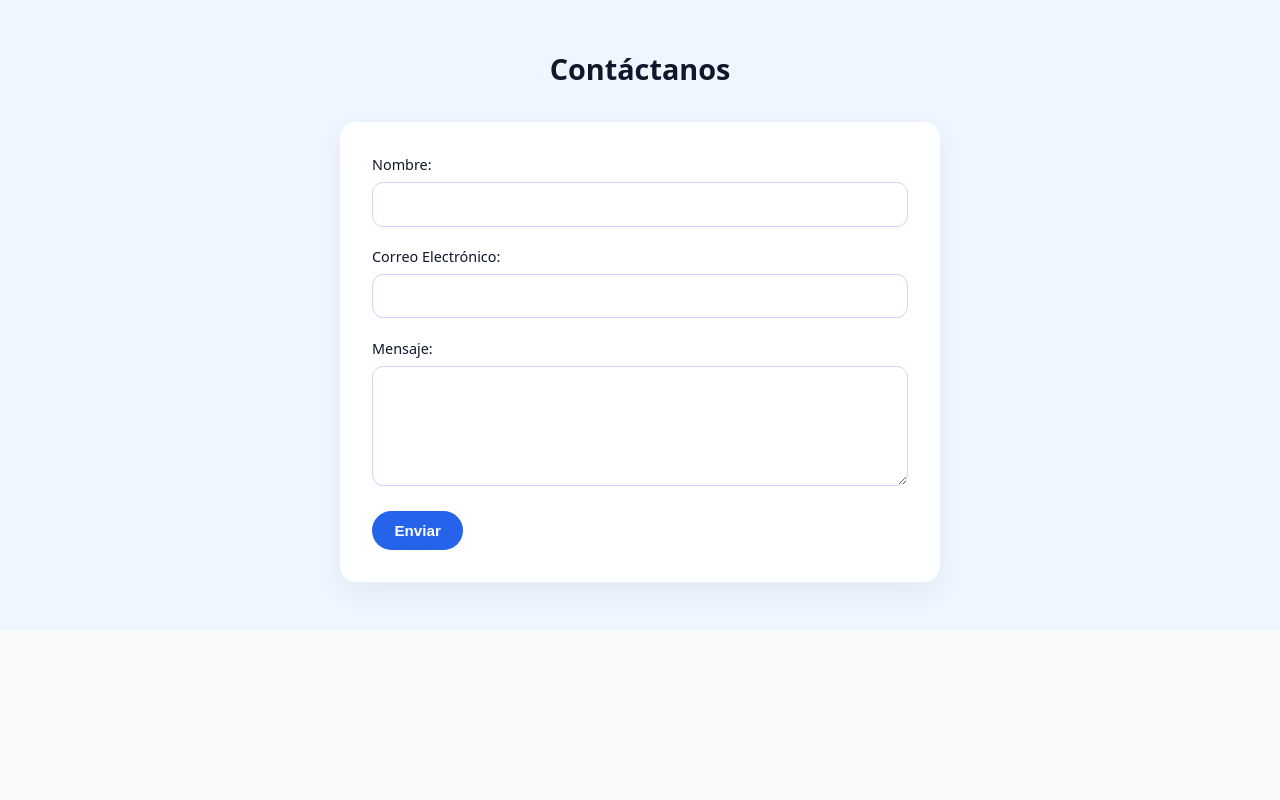
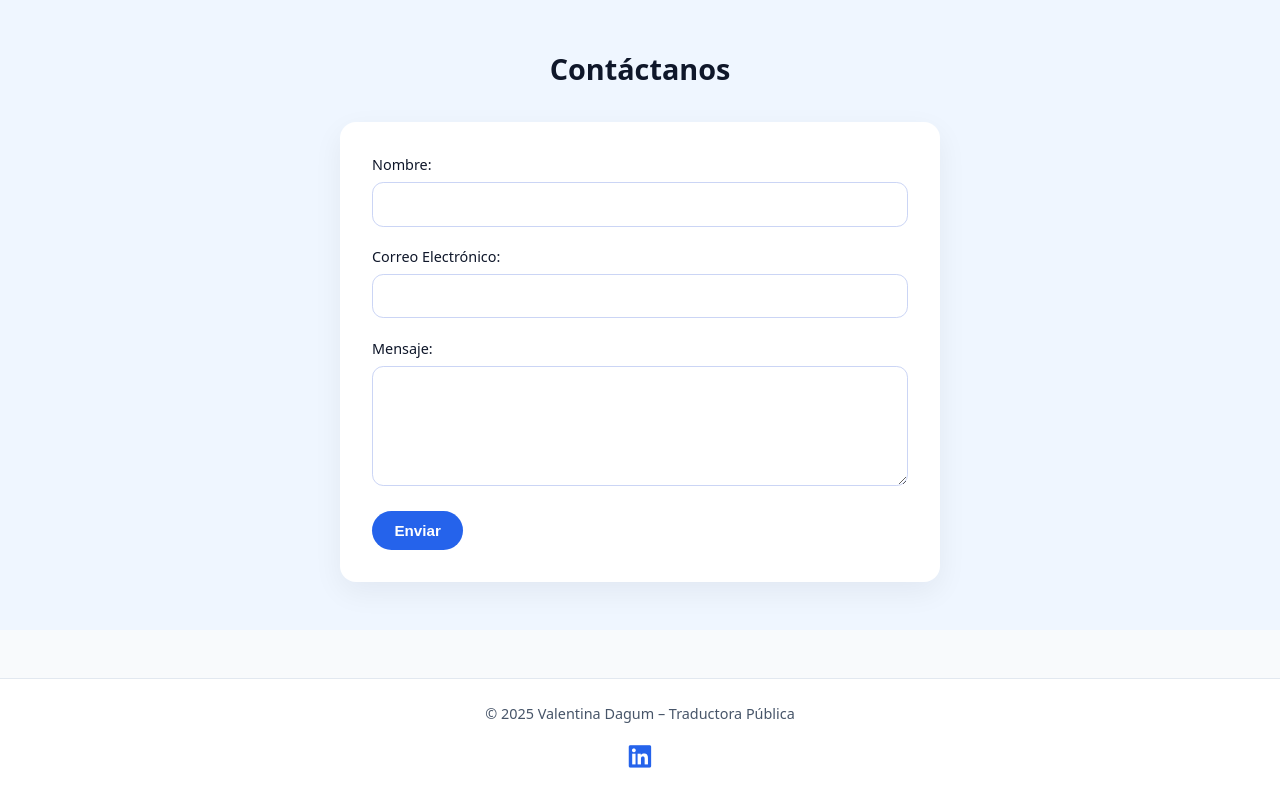
Before and after one commit to ValenMezza/landing-valentina, a website: page public/index.html in a window 1280 px wide. Shown: the part 3500-4300 px from the top of the page. Before the commit the page ends 4130 px from the top, so only its background shows below. Drawn offline with nearby package versions, Linux system fonts and the light colour scheme; some packages are replaced by stand-ins of ours.

Commit message:
Footer con Linkedin

```diff
--- a/public/index.html
+++ b/public/index.html
@@ -265,7 +265,6 @@
         </section> -->
 
 
-
         <section id="contacto" class="contact section">
             <div class="container">
                 <h2 class="section__title">Contáctanos</h2>
@@ -289,6 +288,18 @@
 
     </main>
 
+<footer class="footer">
+    <div class="container footer__content">
+        <p class="footer__text">© 2025 Valentina Dagum – Traductora Pública</p>
+
+        <a href="https://www.linkedin.com/in/valentinadagumleguizamon/"
+           class="footer__social"
+           target="_blank"
+           rel="noopener noreferrer">
+            <i class="fab fa-linkedin"></i>
+        </a>
+    </div>
+</footer>
 
     <!-- Estilos para la sección de reseñas -->
     <style>
--- a/public/styles.css
+++ b/public/styles.css
@@ -363,6 +363,36 @@ body.page {
 }
 
 
+.footer {
+    background-color: #ffffff;
+    padding: 1.5rem 0;
+    border-top: 1px solid #e2e8f0;
+    text-align: center;
+    margin-top: 3rem;
+}
+
+.footer__content {
+    display: flex;
+    flex-direction: column;
+    align-items: center;
+    gap: 0.8rem;
+}
+
+.footer__text {
+    color: #475569;
+    font-size: 0.9rem;
+}
+
+.footer__social {
+    color: #2563eb;
+    font-size: 1.6rem;
+    transition: 0.2s ease;
+}
+
+.footer__social:hover {
+    color: #1d4ed8;
+    transform: translateY(-2px);
+}
 
 
 @media (max-width: 480px) {
```
